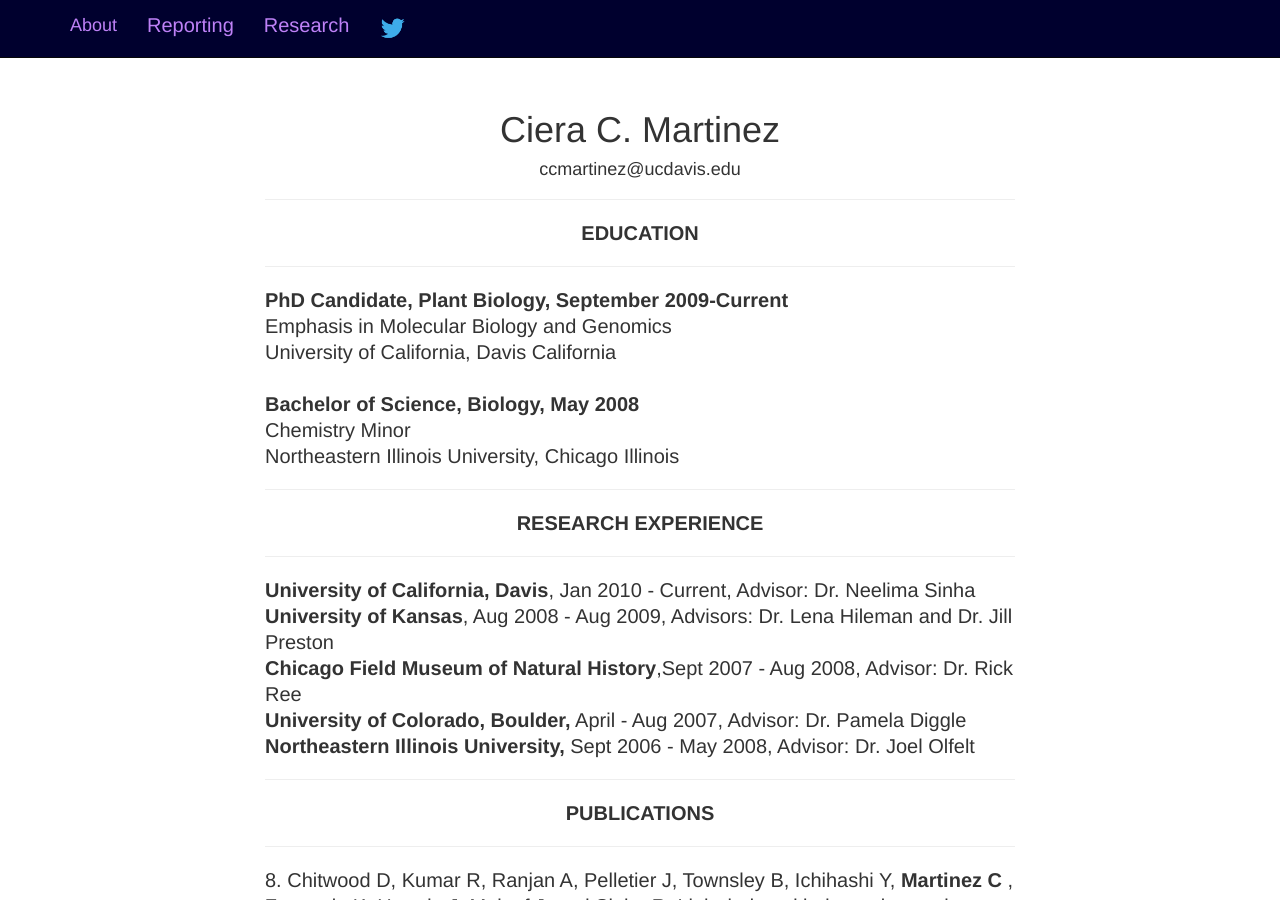
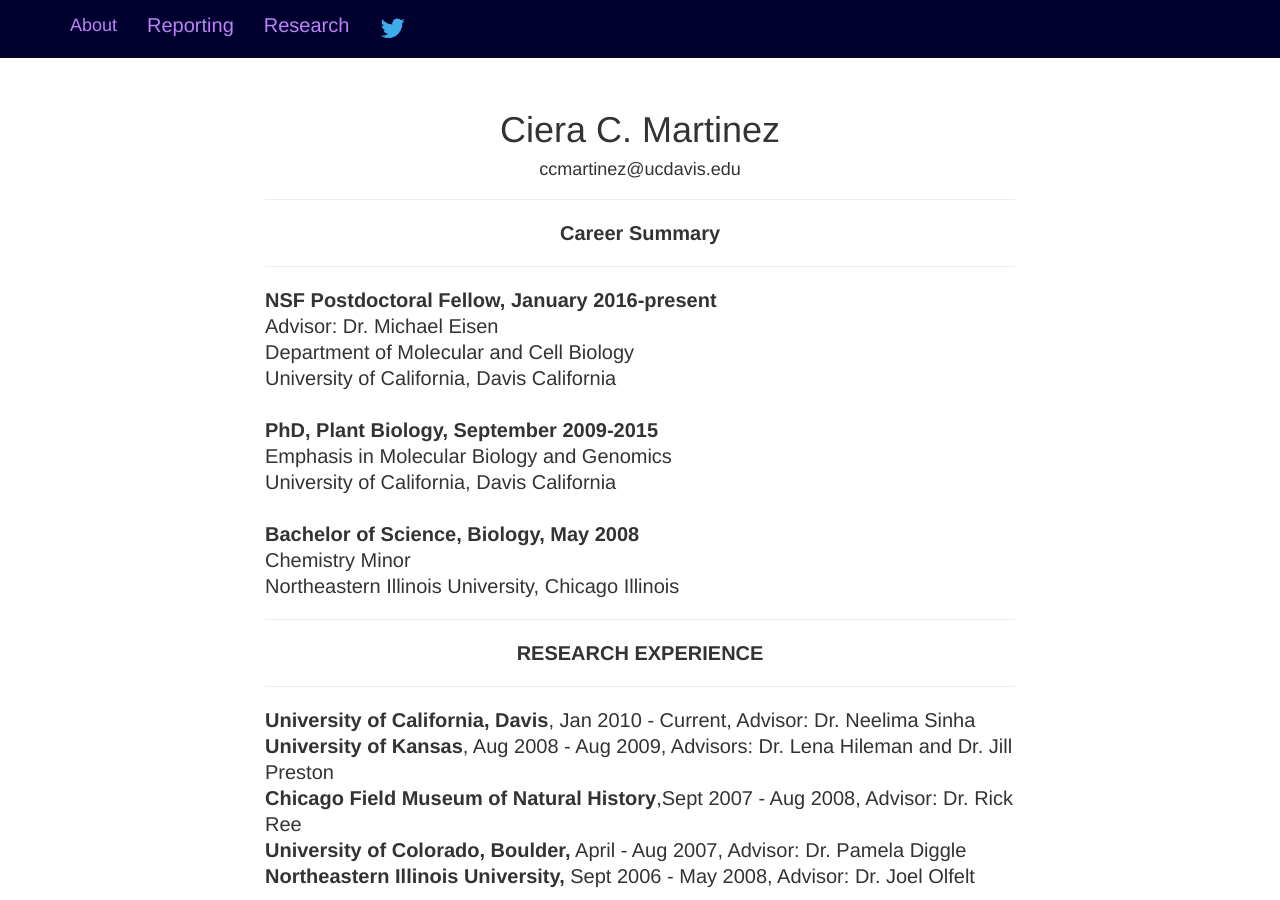
Before and after one commit to iamciera/creports, a Jekyll site: the page built from research/cv/index.html, in a window 1280 px wide and 900 px high. Built offline with Jekyll 4.4.1, drawn with Linux system fonts in a browser that asks for light colours; nearby versions of some CDN libraries; Markdown is read by kramdown in place of the engine named in the settings; some of the changed text lies outside the part shown.

Commit message:
updated CV

```diff
--- a/research/cv/index.html
+++ b/research/cv/index.html
@@ -14,9 +14,17 @@ layout: default
 				<center><H1>Ciera C. Martinez</H1></center>
 				<center><H4>ccmartinez@ucdavis.edu</H4></center>
 				<hr />
-				<center><strong>EDUCATION</strong></center></p>
+
+				<center><strong>Career Summary</strong></center></p>
 				<hr />
-				<strong>PhD Candidate, Plant Biology, September 2009-Current</strong><br />
+
+				<strong>NSF Postdoctoral Fellow, January 2016-present</strong><br />
+				Advisor: Dr. Michael Eisen<br />
+				Department of Molecular and Cell Biology<br />
+				University of California, Davis California<br />
+				<br />
+
+				<strong>PhD, Plant Biology, September 2009-2015</strong><br />
 				Emphasis in Molecular Biology and Genomics<br />
 				University of California, Davis California<br />
 
@@ -55,6 +63,7 @@ layout: default
 				<hr />
 				<center><strong>GRANT AND FELLOWSHIP AWARDS</strong></center>
 				<hr />
+				<b>2016</b>  NSF Postdoctoral Fellowship <br />
 				<b>2015</b>  Katherine Esau Summer Graduate Fellowship <br />
 				<b>2014</b>  Graduate Research Oppurtunities Worldwide (GROW) Fellowship<br />
 				<b>2014</b>   Walter R. and Roselinde H. Russell Fellowship<br />
```
